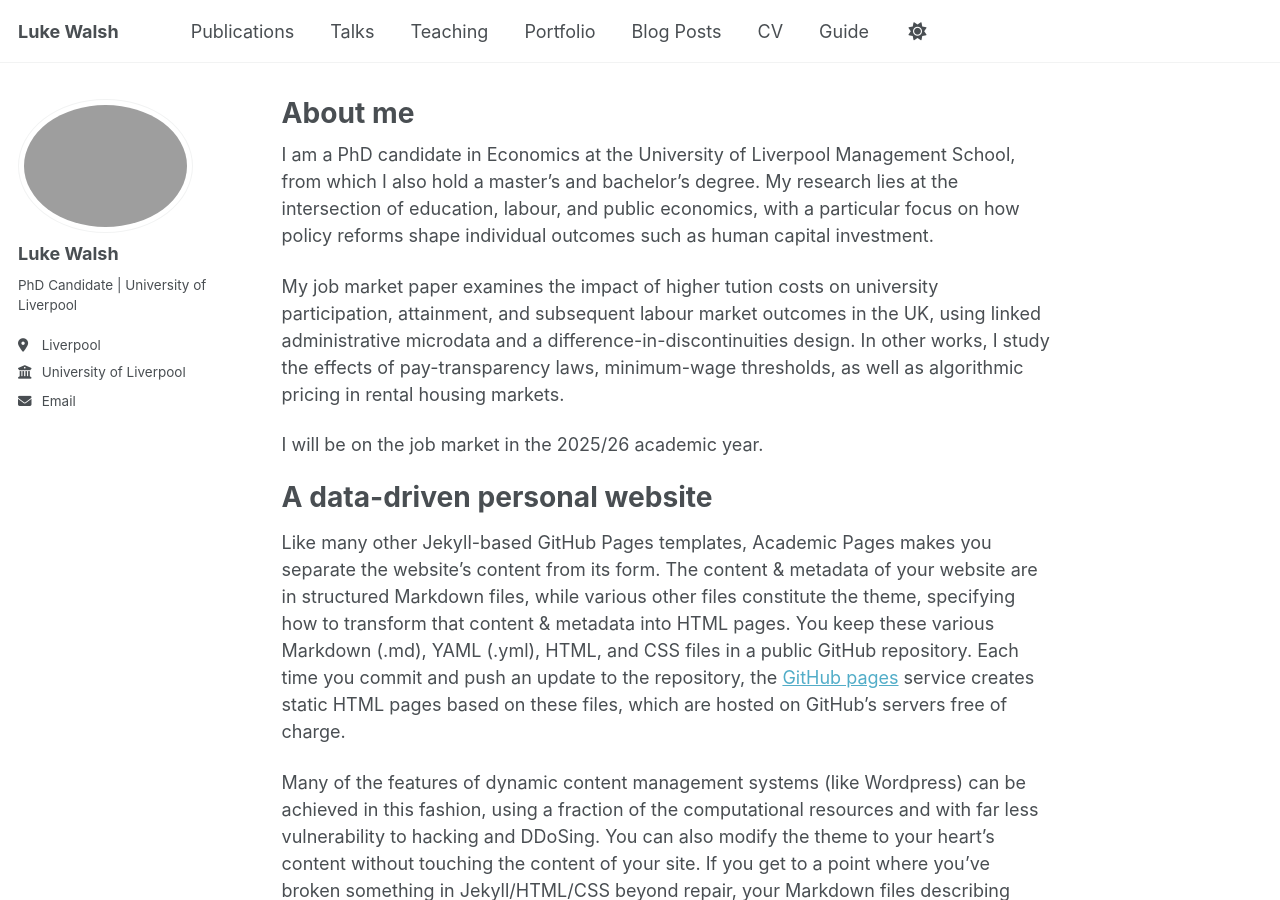
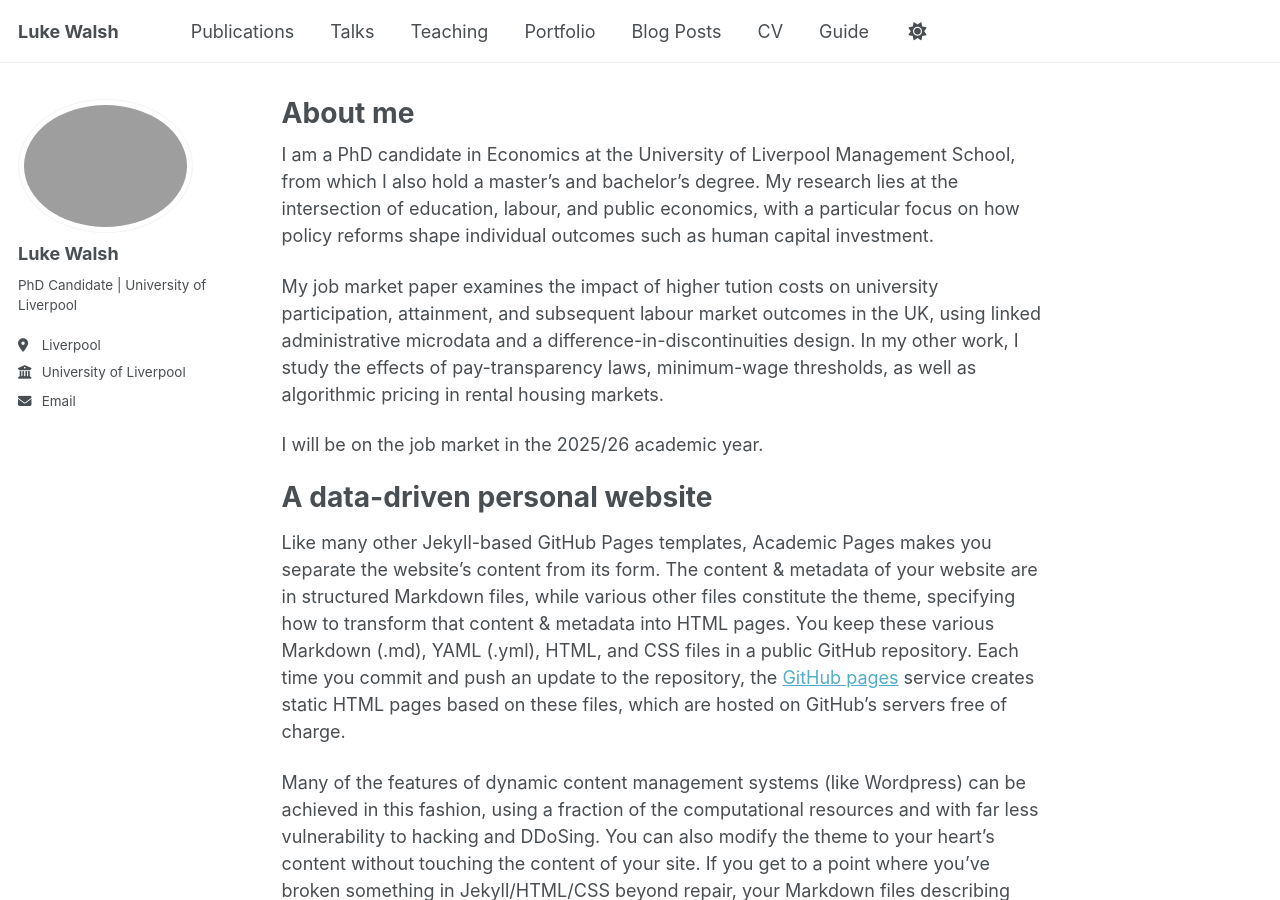
Before and after one commit to LukeWalsh308/LukeWalsh308.github.io, a Jekyll site: the page built from _pages/about.md, in a window 1280 px wide and 900 px high. Built offline with Jekyll 4.4.1, drawn with Linux system fonts in a browser that asks for light colours; a script that is not in the unit is left out.

Commit message:
Update about.md

```diff
--- a/_pages/about.md
+++ b/_pages/about.md
@@ -9,7 +9,7 @@ redirect_from:
 
 I am a PhD candidate in Economics at the University of Liverpool Management School, from which I also hold a master's and bachelor's degree. My research lies at the intersection of education, labour, and public economics, with a particular focus on how policy reforms shape individual outcomes such as human capital investment.
 
-My job market paper examines the impact of higher tution costs on university participation, attainment, and subsequent labour market outcomes in the UK, using linked administrative microdata and a difference-in-discontinuities design. In other works, I study the effects of pay-transparency laws, minimum-wage thresholds, as well as algorithmic pricing in rental housing markets.
+My job market paper examines the impact of higher tution costs on university participation, attainment, and subsequent labour market outcomes in the UK, using linked administrative microdata and a difference-in-discontinuities design. In my other work, I study the effects of pay-transparency laws, minimum-wage thresholds, as well as algorithmic pricing in rental housing markets.
 
 I will be on the job market in the 2025/26 academic year.
 
```
